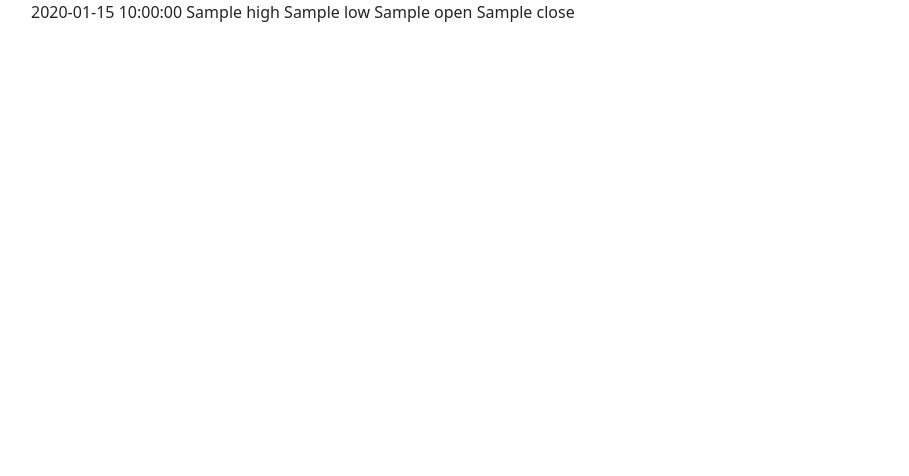
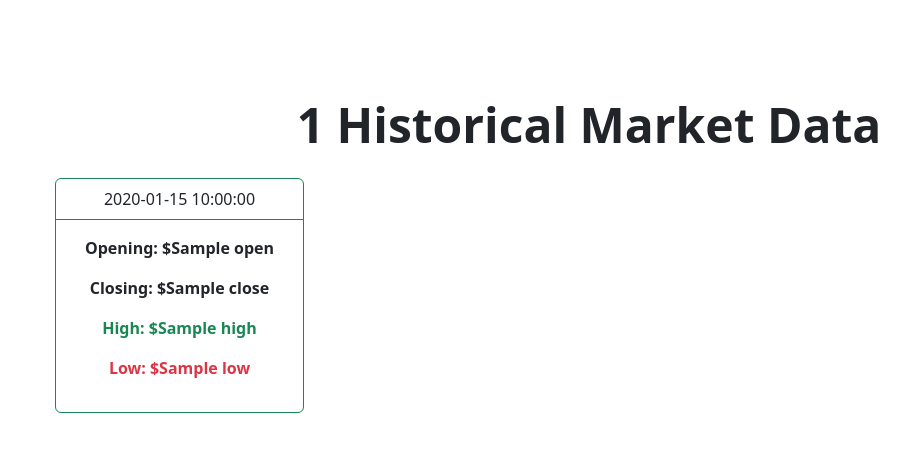
Before and after one commit to masonk16/stock-market-data, a Flask app: page /stock_data/1/1/1 in a window 1280 px wide. Shown: the top 476 px of the page, without its empty margins (51-960 px from the left). Run offline with Flask 2, Linux system fonts and the light colour scheme; a database or web service that is not in the repository returns one stand-in record (values such as "Sample title"); data that the repository does not hold is empty; some libraries are stand-ins or nearby versions.

Commit message:
Format data template

```diff
--- a/app.py
+++ b/app.py
@@ -47,7 +47,7 @@ def index():
 def stock_data(symbol, date_from, date_to):
     response = requests.get(f"http://api.marketstack.com/v1/eod?access_key={API_ACCESS_KEY}&symbols={symbol}")
     data = response.json()["data"]
-    return render_template("data.html", data=data)
+    return render_template("data.html", symbol=symbol, data=data)
 
 
 @app.route('/test')
--- a/templates/data.html
+++ b/templates/data.html
@@ -1,12 +1,23 @@
 {% extends 'base.html' %}
 {% block content %}
 <div class="container">
-{% for day in data %}
-    {{ day.date }}
-    {{ day.high }}
-    {{ day.low }}
-    {{ day.open }}
-    {{ day.close }}
-{% endfor %}
+    <div class="px-4 py-5 my-5 text-center">
+        <h1 class="display-5 fw-bold mb-4">{{ symbol }} Historical Market Data</h1>
+        <div class="row">
+        {% for day in data %}
+        <div class="col-lg-3 col-md-4 col-sm-8 mb-3 mb-sm-0">
+            <div class="card border-success mb-3" style="max-width: 18rem;">
+                <div class="card-header bg-transparent border-success">{{ day.date }}</div>
+                <div class="card-body">
+                    <p class="fw-bold">Opening: ${{ day.open }}</p>
+                    <p class="fw-bold">Closing: ${{ day.close }}</p>
+                    <p class="fw-bold text-success">High: ${{ day.high }}</p>
+                    <p class="fw-bold text-danger text-wrap">Low: ${{ day.low }}</p>
+                </div>
+            </div>
+        </div>
+        {% endfor %}
+        </div>
+    </div>
 </div>
 {% endblock %}
```
